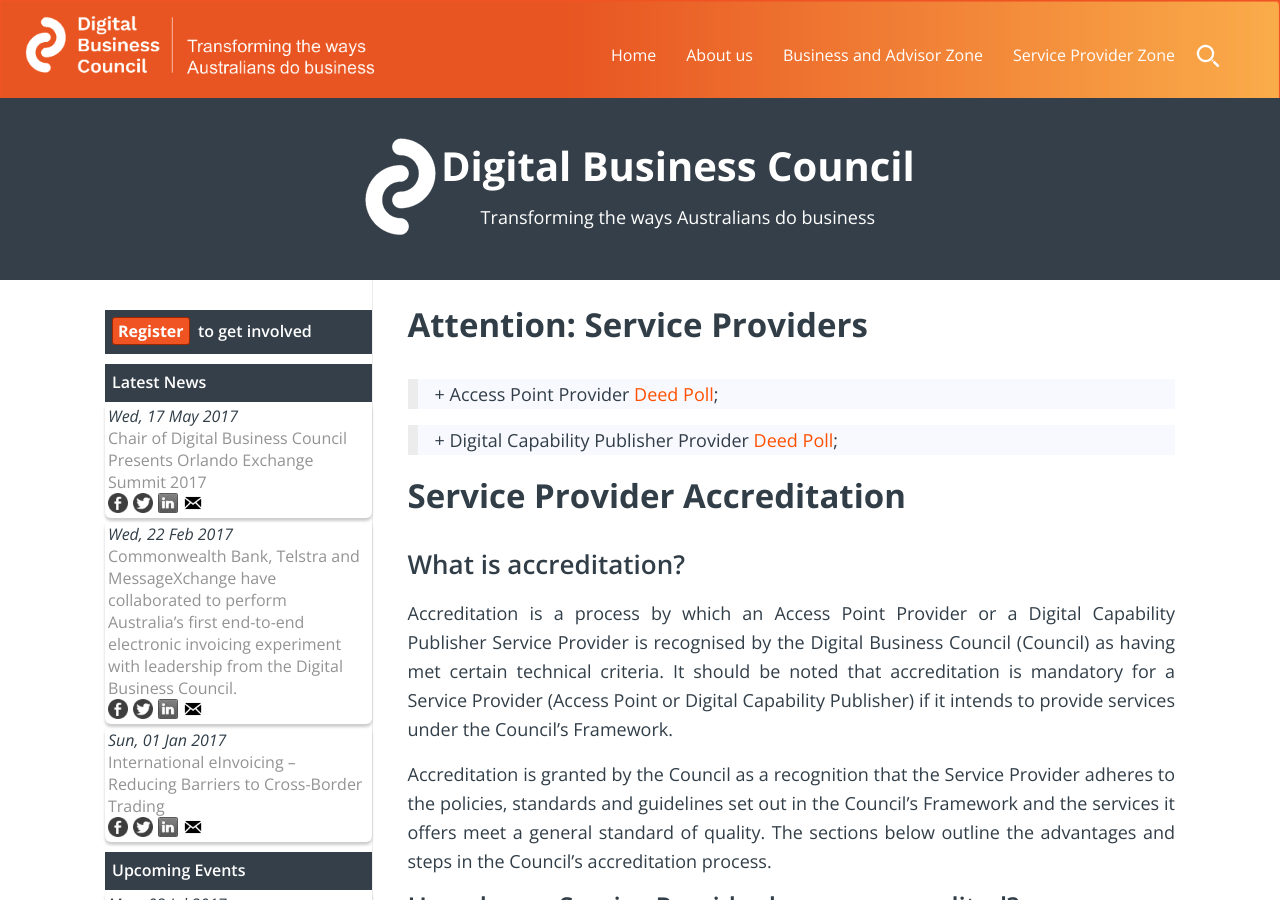
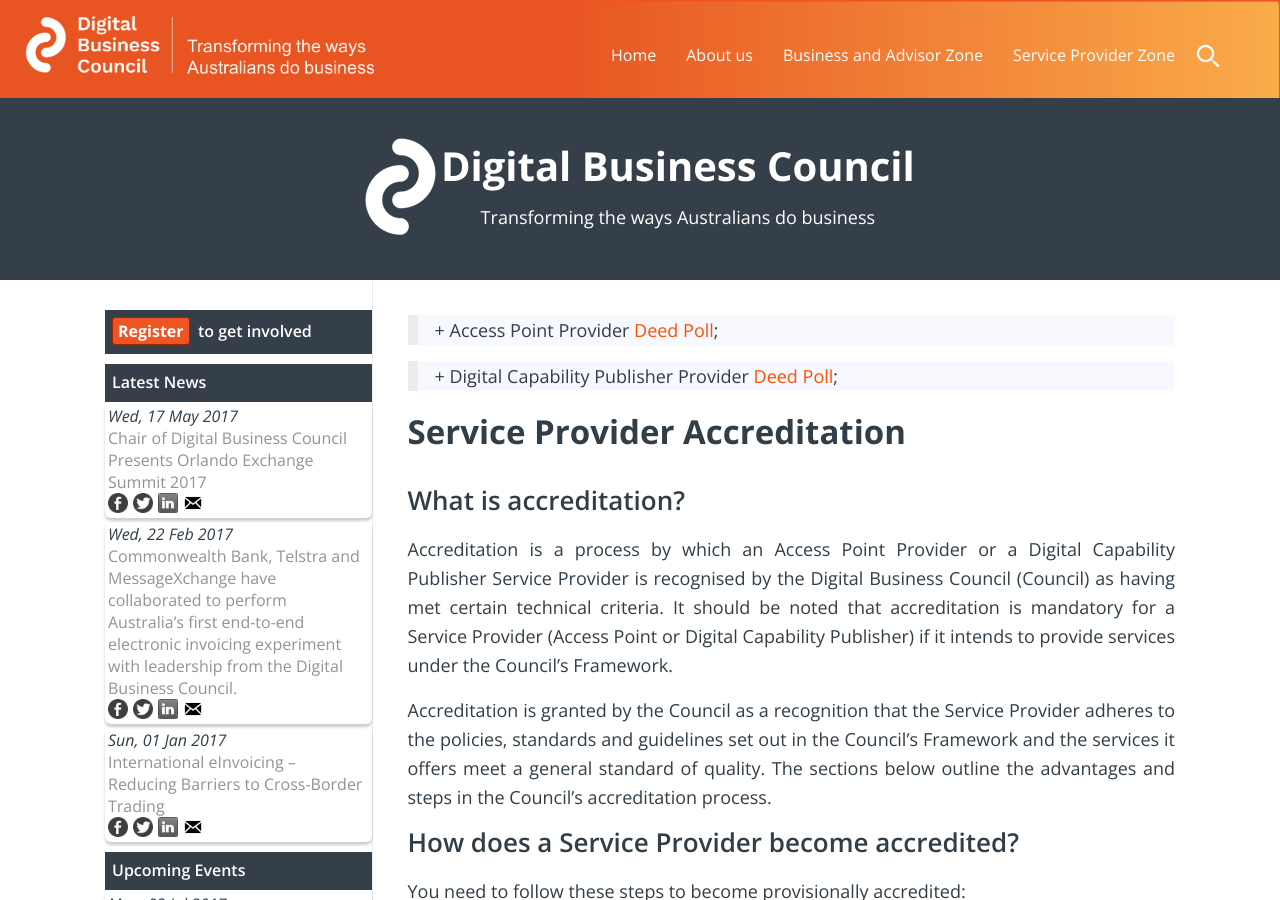
Before and after one commit to Digital-Business-Council/Digital-Business-Council.github.io, a Jekyll site: the page built from pages/service-provider-zone/get-accredited.md, in a window 1280 px wide and 900 px high. Built offline with Jekyll 4.4.1, drawn with Linux system fonts in a browser that asks for light colours; comment, search, counter and statistics services are not loaded.

Commit message:
Update get-accredited.md

```diff
--- a/pages/service-provider-zone/get-accredited.md
+++ b/pages/service-provider-zone/get-accredited.md
@@ -4,7 +4,6 @@
 permalink: /get-accredited/
 ---
 
-# Attention: Service Providers
 
 >   + Access Point Provider [Deed Poll]({{site.url | absolute}}/assets/Access Point Deed Poll.pdf);
 
```
